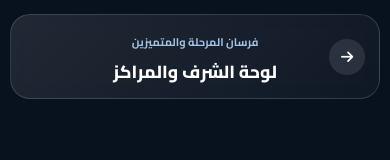
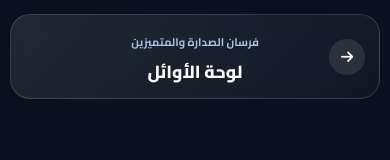
Before and after one commit to paulesdemian732-lgtm/sunday-school-app, a website: page frontend/honor-board/honor.html in a window 390 px wide. Drawn offline with nearby package versions, Linux system fonts and the light colour scheme; no server answers.

Commit message:
Rename honor board to Leaderboard and fix mobile layout

```diff
--- a/frontend/honor-board/honor.html
+++ b/frontend/honor-board/honor.html
@@ -3,7 +3,7 @@
 <head>
     <meta charset="UTF-8">
     <meta name="viewport" content="width=device-width, initial-scale=1.0, maximum-scale=1.0, user-scalable=no">
-    <title>لوحة الشرف والمراكز - مدارس الأحد</title>
+    <title>مدارس الأحد</title>
 
     <link rel="icon" type="image/svg+xml" href="/public/icon.svg">
     <link rel="apple-touch-icon" href="/public/icon.svg">
@@ -21,19 +21,19 @@
                 <i class="fa-solid fa-arrow-right"></i>
             </button>
             <div class="header-titles">
-                <span class="sub-txt">فرسان المرحلة والمتميزين</span>
-                <h1 class="main-head-title">لوحة الشرف والمراكز</h1>
+                <span class="sub-txt">فرسان الصدارة والمتميزين</span>
+                <h1 class="main-head-title">لوحة الأوائل</h1>
             </div>
             <div style="width: 36px;"></div>
         </header>
 
-        <!-- قائمة فرسان المرحلة والتصنيف -->
+        <!-- قائمة الأوائل والتصنيف -->
         <main class="ranks-section">
             <div id="ranksList" class="ranks-list-container"></div>
 
             <div class="empty-state" id="emptyNotice">
                 <i class="fa-solid fa-trophy" style="font-size: 40px; color: #475569; margin-bottom: 10px;"></i>
-                <p>لا يوجد أطفال مسجلين لعرض لوحة الشرف بعد.</p>
+                <p>لا يوجد أطفال مسجلين لعرض لوحة الأوائل بعد.</p>
             </div>
         </main>
     </div>
```
